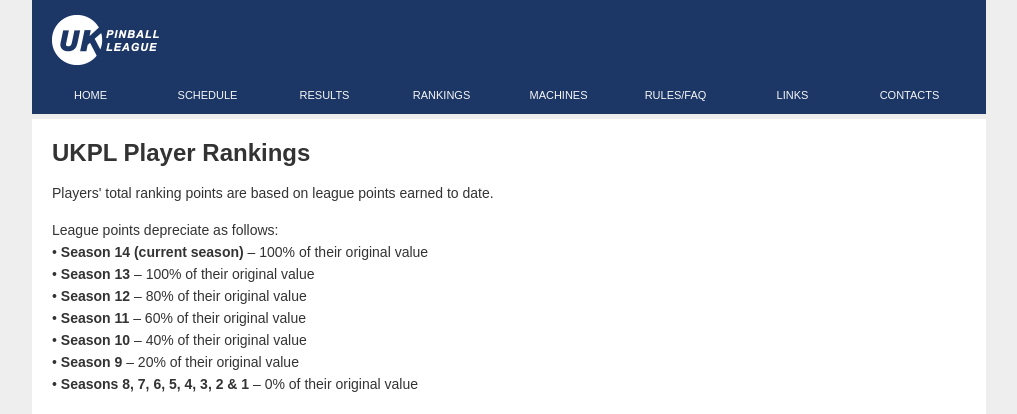
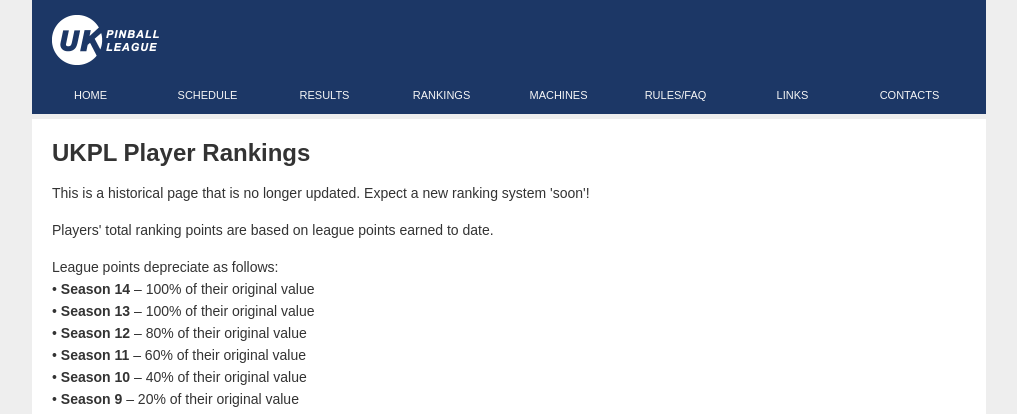
Before and after one commit to PaulGarnerUk/UKPinballLeague, a PHP site: page /rankings.php in a window 1280 px wide. Shown: the top 414 px of the page, without its empty margins (131-1148 px from the left). Run offline with PHP 8.4, Linux system fonts and the light colour scheme; data that the repository does not hold is empty; some libraries are stand-ins or nearby versions.

Commit message:
Explainer text on the redundant rankings page. I swear I will get round to calculating (or experimenting at least) with ELO etc soon.

```diff
--- a/leaguemeet.php
+++ b/leaguemeet.php
@@ -2,7 +2,7 @@
 	$season = htmlspecialchars($_GET["season"]);
 	$region = htmlspecialchars($_GET["region"]);
 	$meet = htmlspecialchars($_GET["meet"]);
-	$excludeGuests = htmlspecialchars($_GET['exclude_guests'] ?? false); // default to current season if not specified.
+	$excludeGuests = htmlspecialchars($_GET['exclude_guests'] ?? false); // include guest players (if any) by default.
 ?>
 
 <!DOCTYPE html PUBLIC "-//W3C//DTD XHTML 1.0 Transitional//EN" "http://www.w3.org/TR/xhtml1/DTD/xhtml1-transitional.dtd">
--- a/rankings.php
+++ b/rankings.php
@@ -13,10 +13,11 @@
 
 <h1>UKPL Player Rankings</h1>
 
+<p class="firstline">This is a historical page that is no longer updated. Expect a new ranking system 'soon'!</p>
 <p class="firstline">Players' total ranking points are based on league points earned to date.</p>
 
 <p>League points depreciate as follows:<br>
-&bull; <strong>Season 14 (current season)</strong> – 100% of their original value<br>&bull; <strong>Season 13</strong> – 100% of their original value<br>&bull; <strong>Season 12</strong> – 80% of their original value<br>&bull; <strong>Season 11</strong> – 60% of their original value<br>&bull; <strong>Season 10</strong> – 40% of their original value<br>&bull; <strong>Season 9</strong> – 20% of their original value<br>&bull; <strong>Seasons 8, 7, 6, 5, 4, 3, 2 &amp; 1</strong> – 0% of their original value</p>
+&bull; <strong>Season 14</strong> – 100% of their original value<br>&bull; <strong>Season 13</strong> – 100% of their original value<br>&bull; <strong>Season 12</strong> – 80% of their original value<br>&bull; <strong>Season 11</strong> – 60% of their original value<br>&bull; <strong>Season 10</strong> – 40% of their original value<br>&bull; <strong>Season 9</strong> – 20% of their original value<br>&bull; <strong>Seasons 8, 7, 6, 5, 4, 3, 2 &amp; 1</strong> – 0% of their original value</p>
 
 <div class="panel">
 
```
